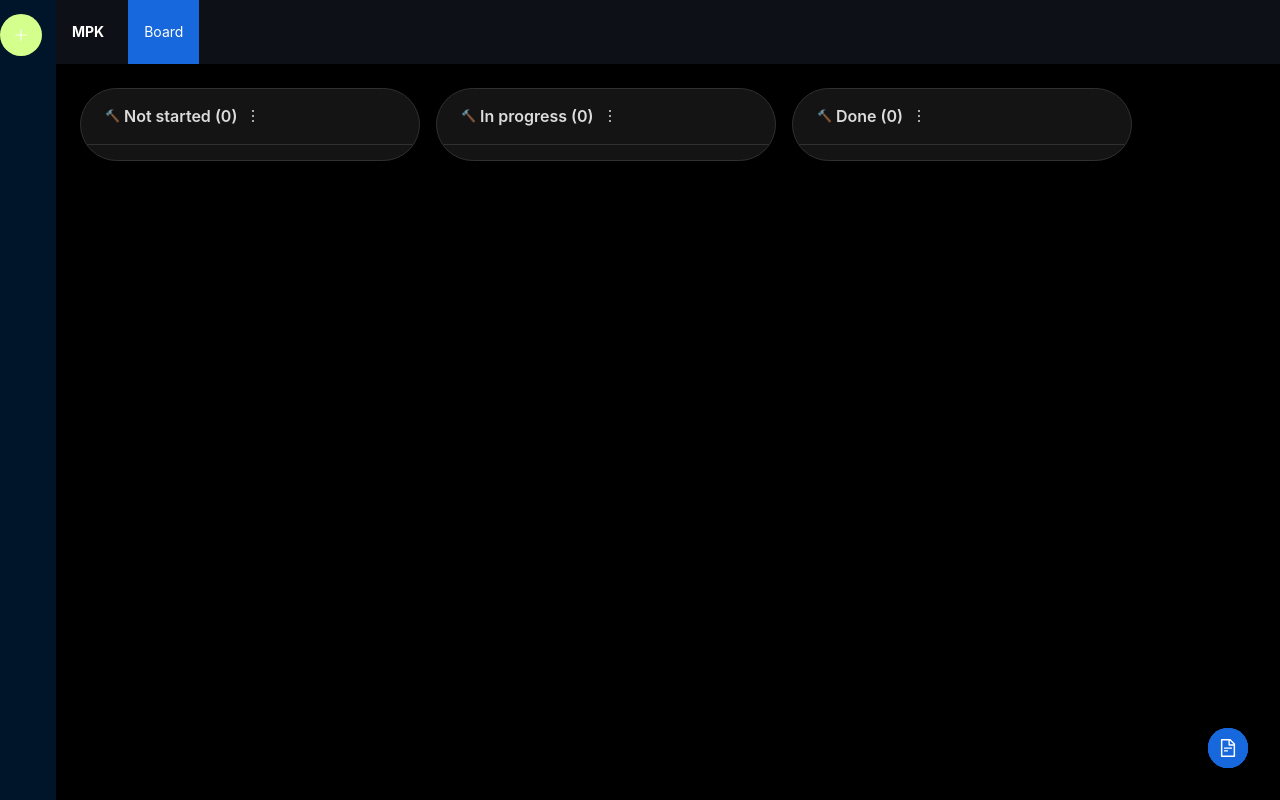
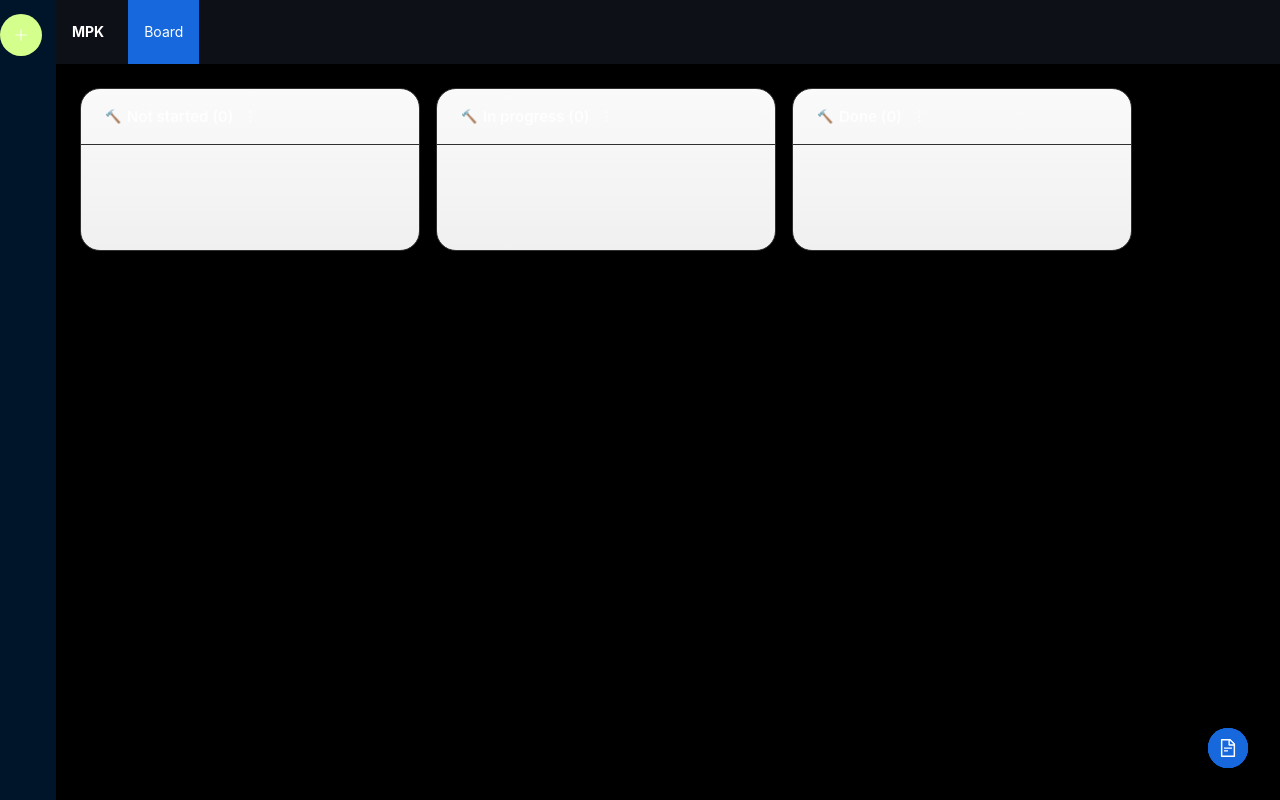
Before and after one commit to Mark70522/kanbanboard, a Vue app: page / in a window 1280 px wide. Built offline with nearby package versions, Linux system fonts and the light colour scheme.

Commit message:
imporve style

```diff
--- a/src/components/BaseKanbanCard.vue
+++ b/src/components/BaseKanbanCard.vue
@@ -1,4 +1,5 @@
 <template>
+  <!-- ★ 插槽唯一根 —— vuedraggable 不再报错 -->
   <div
     class="card-row"
     :class="statusClass(card.status)"
@@ -7,8 +8,8 @@
     <span class="title">{{ card.title }}</span>
 
     <span class="icons" @mousedown.stop @click.stop>
-      <EditOutlined   class="icon" @click="$emit('edit',   card)" />
-      <DeleteOutlined class="icon" @click="$emit('delete', card)" />
+      <EditOutlined   class="icon" title="Edit"   @click="$emit('edit',   card)" />
+      <DeleteOutlined class="icon" title="Delete" @click="$emit('delete', card)" />
     </span>
   </div>
 </template>
@@ -18,20 +19,38 @@ import { EditOutlined, DeleteOutlined } from '@ant-design/icons-vue';
 import type { Card } from '../store/kanban';
 defineProps<{ card: Card }>();
 defineEmits<{ (e:'edit',   c:Card):void; (e:'delete', c:Card):void }>();
-const statusClass = (s?:string)=> s? s.toLowerCase().replace(/\s/g,'') : 'nostatus';
+
+const statusClass = (s?:string)=> s ? s.toLowerCase().replace(/\s/g,'') : 'nostatus';
 </script>
 
 <style scoped>
-.card-row{display:flex;align-items:center;justify-content:space-between;
-          padding:6px 12px;margin:6px 0;border-radius:6px;font-size:14px;
-          cursor:grab;user-select:none;box-shadow:0 1px 3px rgba(0,0,0,.25);}
-.card-row:hover{box-shadow:0 3px 6px rgba(0,0,0,.35);}
+.card-row{
+  display:flex;align-items:center;justify-content:space-between;
+  padding:8px 12px;margin:0 4px;border-radius:8px;
+  background:#fff;color:#000;font-size:14px;
+  cursor:grab;user-select:none;
+  box-shadow:0 1px 3px rgba(0,0,0,.12);
+  transition:transform .12s,box-shadow .12s;
+}
+.card-row:hover   { box-shadow:0 3px 8px rgba(0,0,0,.18); }
+.card-row:active  { cursor:grabbing; }
+/* 拖拽时由 Sortable 添加的类 */
+.chosen  { transform:scale(1.04);box-shadow:0 4px 14px rgba(0,0,0,.28); }
+.ghost   { opacity:.4; }
+.dragging{ cursor:grabbing; }
+
 .title{flex:1;white-space:nowrap;overflow:hidden;text-overflow:ellipsis;}
-.icons{display:flex;gap:10px;flex-shrink:0;}
-.icon{font-size:16px;color:#ffd666;cursor:pointer;}
-.icon:hover{color:#fff;}
-.notstarted{background:#585858;color:#fff;}
-.inprogress{background:#1f80ff;color:#fff;}
-.done      {background:#169954;color:#fff;}
-.nostatus  {background:#666;color:#fff;}
+.icons{display:flex;gap:8px;flex-shrink:0;}
+.icon {font-size:17px;color:#8c8c8c;cursor:pointer;}
+.icon:hover{color:#1890ff;}
+
+/* 左侧状态圆点（利用 currentColor） */
+.card-row::before{
+  content:'';width:6px;height:6px;border-radius:50%;margin-right:8px;
+  background:currentColor;
+}
+.notstarted{ color:#faad14; }
+.inprogress{ color:#1890ff; }
+.done{       color:#52c41a; }
+.nostatus{   color:#aaaaaa; }
 </style>
--- a/src/components/BaseKanbanColumn.vue
+++ b/src/components/BaseKanbanColumn.vue
@@ -3,9 +3,12 @@
     <draggable
       tag="div"
       :list="column.cards"
-      :group="'cards'"          <!-- 三列都写这个纯字符串 -->
+      :group="'cards'"
       item-key="id"
-      animation="120"
+      animation="180"
+      ghost-class="ghost"
+      chosen-class="chosen"
+      drag-class="dragging"
       class="list"
       @add="syncStatus"
     >
@@ -13,7 +16,7 @@
         <BaseKanbanCard
           :card="element"
           @edit="openDlg"
-          @delete="delCard"
+          @delete="deleteCard"
         />
       </template>
     </draggable>
@@ -43,22 +46,21 @@ import type { Column, Card } from '../store/kanban';
 const props  = defineProps<{ column: Column }>();
 const kanban = useKanban();
 
-/* ---------- 拖到本列时，把 status 改为列名 ---------- */
+/* ---------- 拖到本列后把 status 改列名 ---------- */
 function syncStatus(evt:any){
   const moved:Card|undefined = evt.item.__draggable_context?.element;
   if(moved) kanban.updateCard(props.column.id, moved.id, { status: props.column.name });
 }
 
-/* ---------- 编辑 / 删除 ---------- */
+/* ---------- 卡片弹窗 ---------- */
 const dlgOpen   = ref(false);
 const editingId = ref<string|null>(null);
-
-function openDlg(card:Card){ editingId.value = card.id; dlgOpen.value = true; }
-function delCard (card:Card){
+function openDlg(card:Card){ editingId.value=card.id; dlgOpen.value=true; }
+function deleteCard(card:Card){
   if(confirm('Delete this card?')) kanban.removeCard(props.column.id, card.id);
 }
 
-/* ---------- 只剩 Rename ---------- */
+/* ---------- 列头 ---------- */
 function rename(){
   const name = prompt('New column name', props.column.name) || '';
   if(name.trim()) kanban.renameColumn(props.column.id, name.trim());
@@ -66,16 +68,26 @@ function rename(){
 const header = computed(()=>h('div',{class:'head'},[
   h('span',{class:'hammer'},'🔨'),
   `${props.column.name} (${props.column.cards.length})`,
-  h(Dropdown,{ overlay:h(Menu,null,{default:()=>[
-        h(Menu.Item,{onClick:rename},'Rename')
-  ]}), trigger:['click'] },
-    {default:()=>h(MoreOutlined,{style:'margin-left:4px'})}),
+  h(Dropdown,{
+    overlay:h(Menu,null,{default:()=>[h(Menu.Item,{onClick:rename},'Rename')]}),
+    trigger:['click'],
+  },{default:()=>h(MoreOutlined,{style:'margin-left:4px'})}),
 ]));
 </script>
 
 <style scoped>
-.kanban-column{width:340px;border-radius:48px;overflow:hidden;}
-.list{min-height:80px;padding-bottom:4px;}
-.head{display:flex;align-items:center;gap:4px;}
-.hammer{font-size:12px;}
+/* — 列卡片外观 — */
+.kanban-column{
+  width:340px;border-radius:20px;overflow:hidden;
+  background:linear-gradient(180deg,#fafafa 0%,#f0f0f0 100%);
+  box-shadow:0 2px 6px rgba(0,0,0,.1);
+  transition:transform .15s;
+}
+.kanban-column:hover{ transform:translateY(-2px); }
+.list{
+  min-height:90px;padding:6px 4px 12px;
+  display:flex;flex-direction:column;gap:6px;
+}
+.head{display:flex;align-items:center;gap:6px;font-weight:600;font-size:15px;}
+.hammer{font-size:13px;}
 </style>
--- a/src/main.ts
+++ b/src/main.ts
@@ -15,5 +15,4 @@ const pinia = createPinia();
 app.use(pinia).use(router).use(Antd);
 
 initKanbanPersistence();   // ⚠️ Pinia.use() 之后再调用
-
 app.mount('#app');
```
